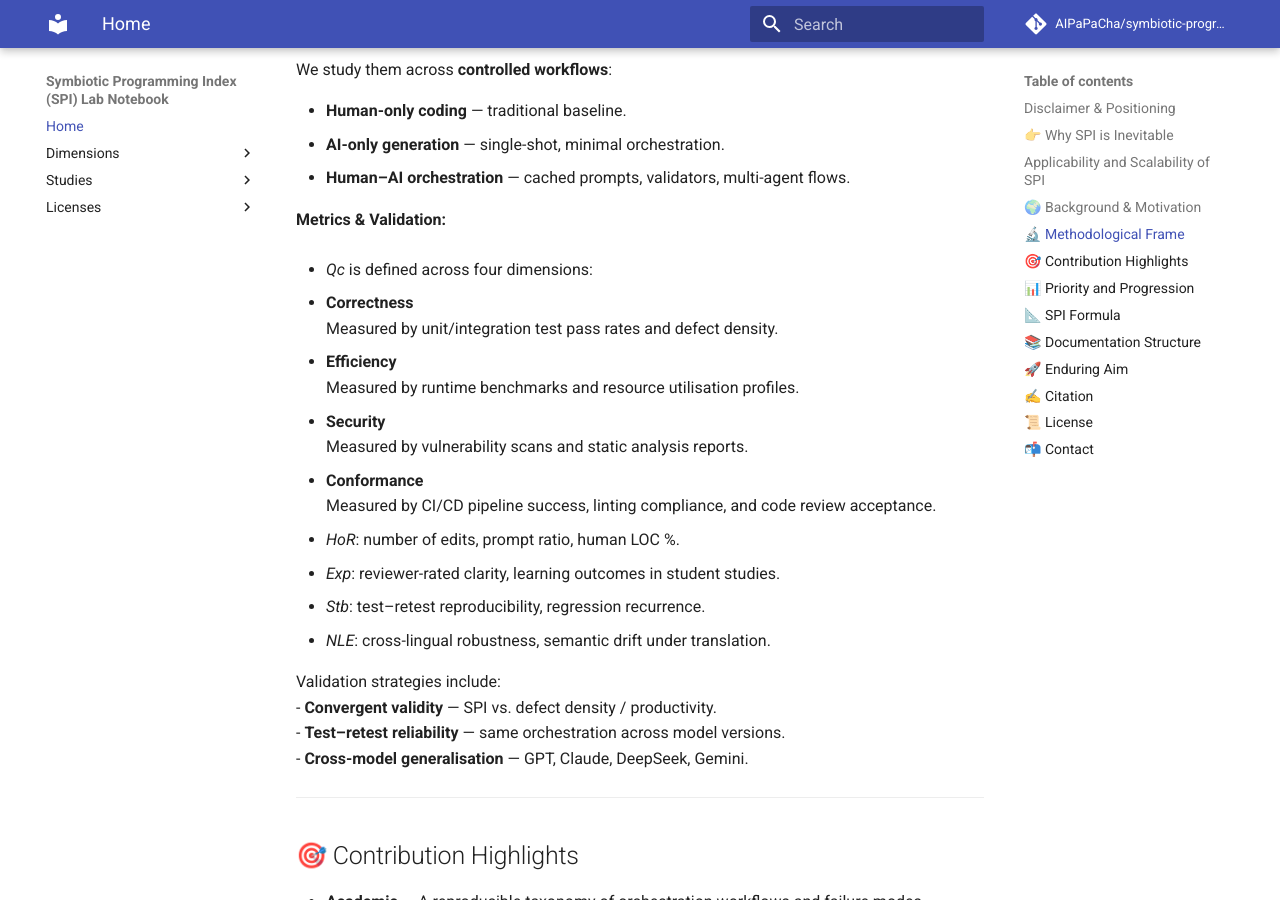
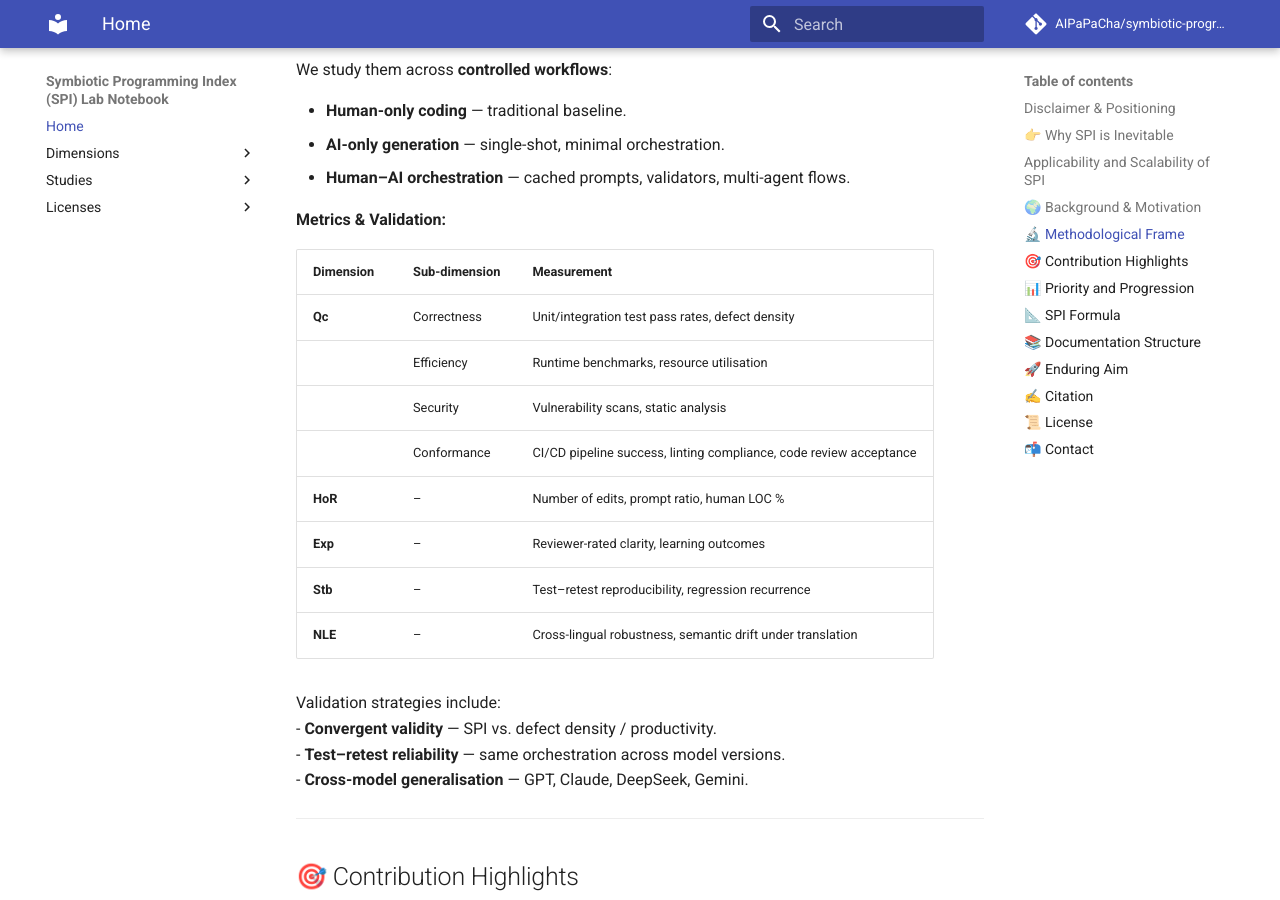
Before and after one commit to AIPaPaCha/symbiotic-programming-index, an MkDocs documentation site: the page built from docs/index.md, in a window 1280 px wide and 900 px high, scrolled down 3706 px. Built offline with MkDocs 1.6.1 and Material for MkDocs 9.7.7, drawn with Linux system fonts in a browser that asks for light colours; comment, search, counter and statistics services are not loaded; some of the changed text lies outside the part shown.

Commit message:
fix formatting

```diff
--- a/docs/index.md
+++ b/docs/index.md
@@ -91,23 +91,17 @@ We study them across **controlled workflows**:
 
 **Metrics & Validation:**
 
-- *Qc* is defined across four dimensions:
+| Dimension | Sub-dimension | Measurement |
+|-----------|---------------|-------------|
+| **Qc** | Correctness | Unit/integration test pass rates, defect density |
+|         | Efficiency  | Runtime benchmarks, resource utilisation |
+|         | Security    | Vulnerability scans, static analysis |
+|         | Conformance | CI/CD pipeline success, linting compliance, code review acceptance |
+| **HoR** | – | Number of edits, prompt ratio, human LOC % |
+| **Exp** | – | Reviewer-rated clarity, learning outcomes |
+| **Stb** | – | Test–retest reproducibility, regression recurrence |
+| **NLE** | – | Cross-lingual robustness, semantic drift under translation |
 
-  - **Correctness**
-    Measured by unit/integration test pass rates and defect density.
-
-  - **Efficiency**
-    Measured by runtime benchmarks and resource utilisation profiles.
-
-  - **Security**
-    Measured by vulnerability scans and static analysis reports.
-
-  - **Conformance**
-    Measured by CI/CD pipeline success, linting compliance, and code review acceptance.
-- *HoR*: number of edits, prompt ratio, human LOC %.
-- *Exp*: reviewer-rated clarity, learning outcomes in student studies.
-- *Stb*: test–retest reproducibility, regression recurrence.
-- *NLE*: cross-lingual robustness, semantic drift under translation.
 
 Validation strategies include:
 - **Convergent validity** — SPI vs. defect density / productivity.
```
Also changed, not shown: other parts of docs/index.md (+15 -8 lines).
